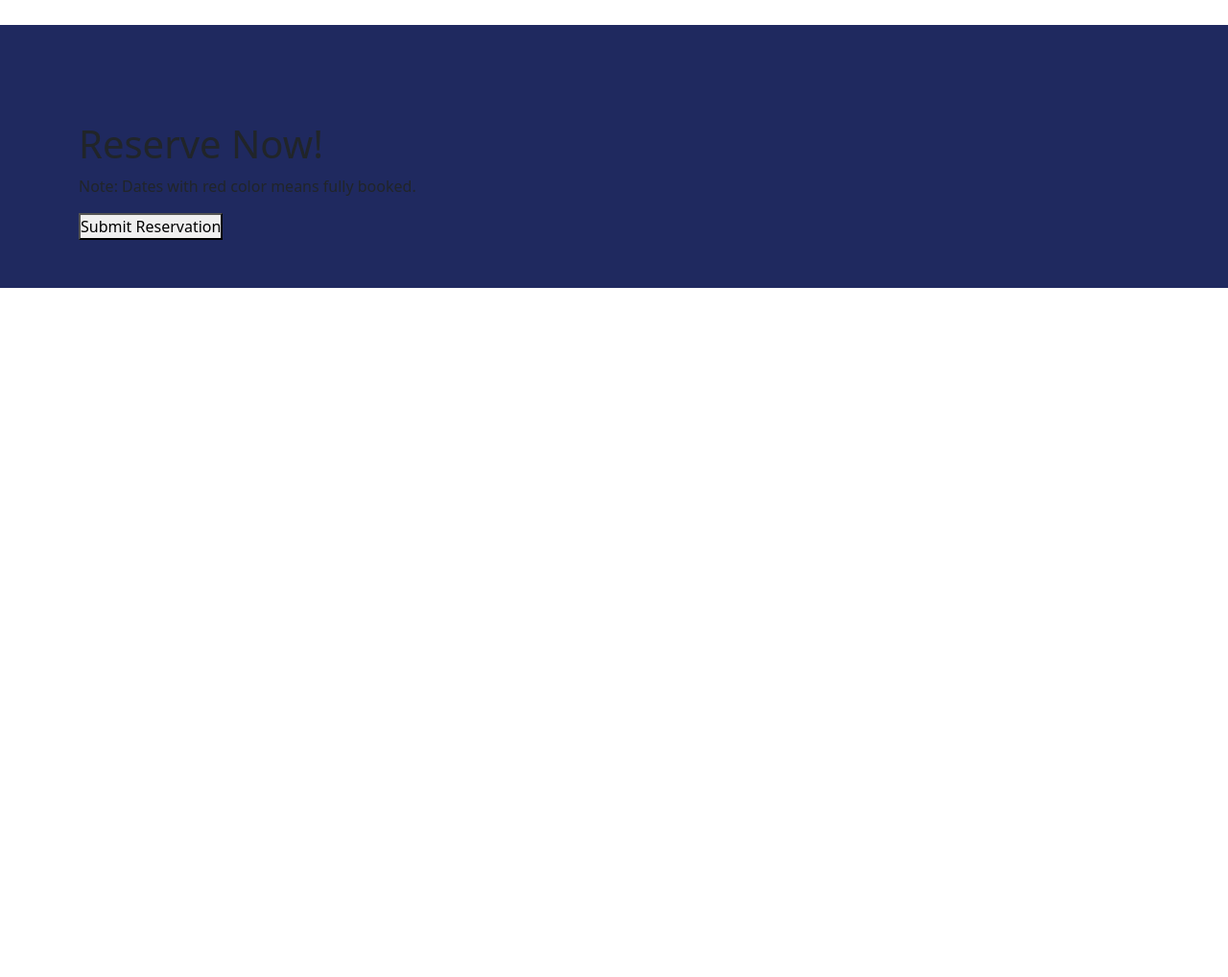
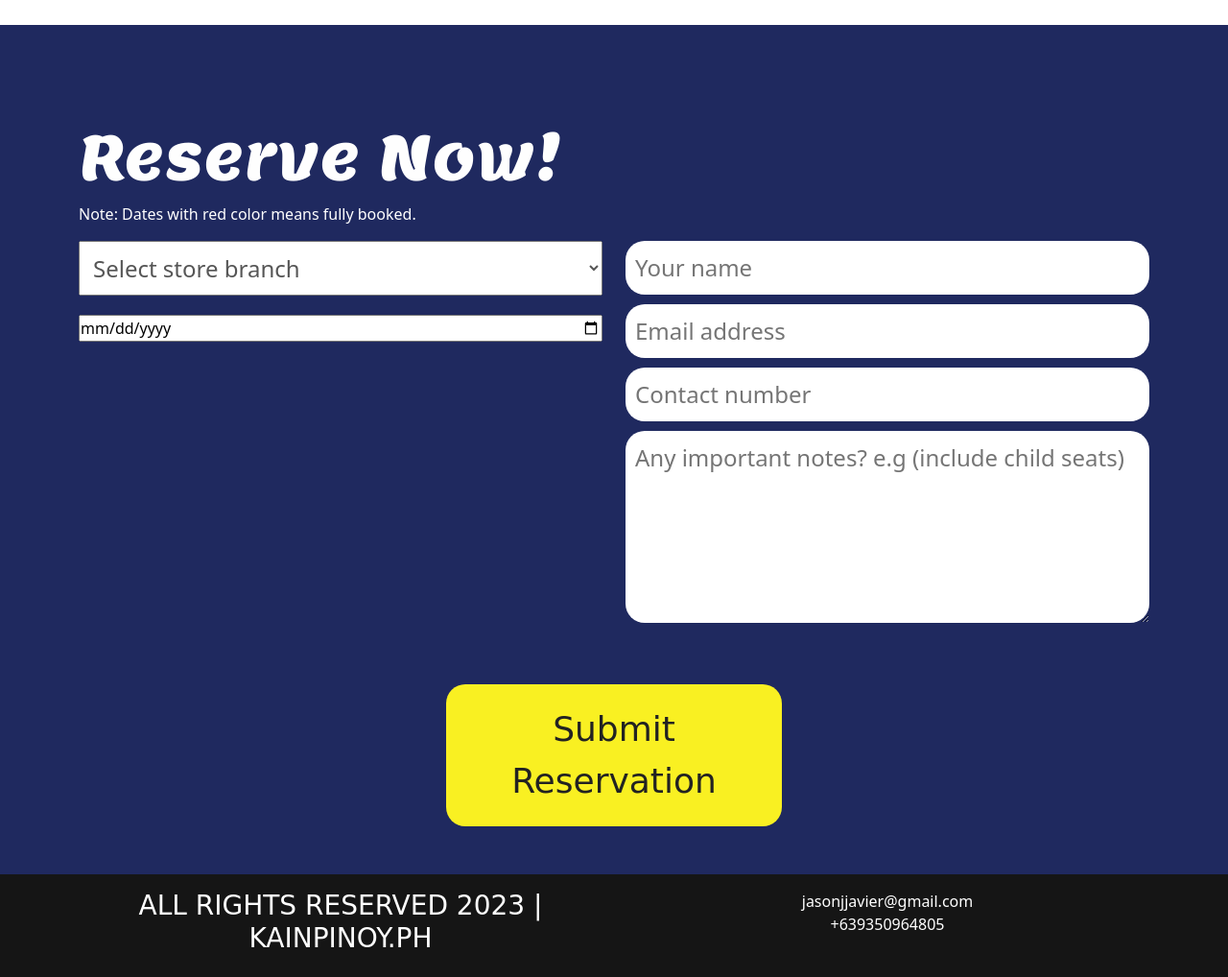
Before and after one commit to scarpakz/kainpinoyph, a plain HTML site: page index.html in a window 1280 px wide. Shown: the part 2440-3458 px from the top of the page at 96% size. Before the commit the page ends 2740 px from the top, so only its background shows below. Drawn offline with nearby package versions, Linux system fonts and the light colour scheme; a web font is replaced by a local one.

Commit message:
done reservation ui and footer

```diff
--- a/index.html
+++ b/index.html
@@ -14,6 +14,7 @@
         <link href="https://fonts.googleapis.com/css2?family=Mansalva&display=swap" rel="stylesheet">
         <link href="https://fonts.googleapis.com/css2?family=Margarine&display=swap" rel="stylesheet">
         <link href="https://fonts.googleapis.com/css2?family=Mogra&display=swap" rel="stylesheet">
+        <link href="https://fonts.googleapis.com/css2?family=Koulen&display=swap" rel="stylesheet">
 
         <link href="https://cdn.jsdelivr.net/npm/bootstrap@5.3.0-alpha1/dist/css/bootstrap.min.css" rel="stylesheet" integrity="sha384-GLhlTQ8iRABdZLl6O3oVMWSktQOp6b7In1Zl3/Jr59b6EGGoI1aFkw7cmDA6j6gD" crossorigin="anonymous">
         <link rel="stylesheet" href="styles.css">
@@ -148,25 +149,60 @@
                     </div>
                 </div>
                 <div class="row">
-                    <div class="col-md-6 col-sm-12">
+                    <div class="col-md-6 col-sm-1 mb-4">
                         <div class="kp-res-forms">
-                            <!-- SELECT -->
+                            <select name="branch" id="">
+                                <option value="" selected disabled>Select store branch</option>
+                                <option value="">Cebu</option>
+                                <option value="">Palawan</option>
+                                <option value="">Claveria</option>
+                            </select>
+                            <input type="date" name="" id="">
                         </div>
                     </div>
-                    <div class="col-md-6 col-sm-12">
+                    <div class="col-md-6 col-sm-12 mb-4">
                         <div class="kp-res-forms">
-                            <!-- CONTACT -->
+                            <div class="kp-input-group">
+                                <input type="text" placeholder="Your name">
+                            </div>
+                            <div class="kp-input-group">
+                                <input type="text" placeholder="Email address">
+                            </div>
+                            <div class="kp-input-group">
+                                <input type="text" placeholder="Contact number">
+                            </div>
+                            <div class="kp-input-group">
+                                <textarea name="" placeholder="Any important notes? e.g (include child seats)" id="" cols="30" rows="5"></textarea>
+                            </div>
                         </div>
                     </div>
-                </div>
-                <div class="row">
-                    <div class="col-md-12 col-sm-12">
-                        <button class="kp-submit-reserve">Submit Reservation</button>
+                    <div class="col-md-12 col-sm-12 d-flex justify-content-center">
+                        <button class="kp-submit-reserve mt-4">Submit Reservation</button>
                     </div>
                 </div>
             </div>
         </div>
 
+        <footer class="footer-wrapper">
+            <div class="container">
+                <div class="row">
+                    <div class="col-md-6 col-sm-12 p-3">
+                        <div class="footer-left">
+                            <h5>ALL RIGHTS RESERVED 2023 | KAINPINOY.PH</h5>
+                        </div>
+                    </div>
+                    <div class="col-md-6 col-sm-12 p-3">
+                        <div class="footer-right">
+                            <span>
+                                jasonjjavier@gmail.com <br>
+                                +639350964805
+                            </span>
+                        </div>
+                    </div>
+                </div>
+            </div>
+        </footer>
+
 
         <script src="https://cdn.jsdelivr.net/npm/bootstrap@5.3.0-alpha1/dist/js/bootstrap.bundle.min.js" integrity="sha384-w76AqPfDkMBDXo30jS1Sgez6pr3x5MlQ1ZAGC+nuZB+EYdgRZgiwxhTBTkF7CXvN" crossorigin="anonymous"></script>
     </body>
--- a/styles.css
+++ b/styles.css
@@ -229,3 +229,60 @@ html {
     padding-bottom: 50px;
     background-color: var(--dark-blue);
 }
+.kp-res-title-container h1{
+    color: #FEFEFE;
+    font-family: 'Lemon', cursive;
+    font-size: 64px;
+}
+.kp-res-title-container p {
+    color: #FEFEFE;
+}
+.kp-res-forms {
+    display: flex;
+    flex-direction: column;
+}
+.kp-res-forms select {
+    padding: 10px;
+    font-size: 24px;
+    color: var(--text-gray);
+    margin-bottom: 20px;
+}
+.kp-input-group input, textarea {
+    width: 100%;
+    padding: 10px;
+    border-radius: 20px;
+    border: unset;
+    font-size: 24px;
+}
+.kp-input-group {
+    margin-bottom: 10px;
+}
+.kp-submit-reserve {
+    width: 350px;
+    border: unset;
+    background-color: #F9F022;
+    color: #222;
+    padding: 20px 40px;
+    border-radius: 20px;
+    font-size: 36px;
+    font-family: 'Koulen', cursive;
+}
+
+/* FOOTER */
+.footer-wrapper {
+    background-color: #151515;
+}
+.footer-left h5{
+    font-family: 'Koulen', cursive;
+    font-size: 28px;
+}
+.footer-left, .footer-right {
+    display: flex;
+    justify-content: center;
+    align-items: center;
+    color: #fff;
+    text-align: center;
+}
+.footer-right {
+    flex-direction: column;
+}
```
